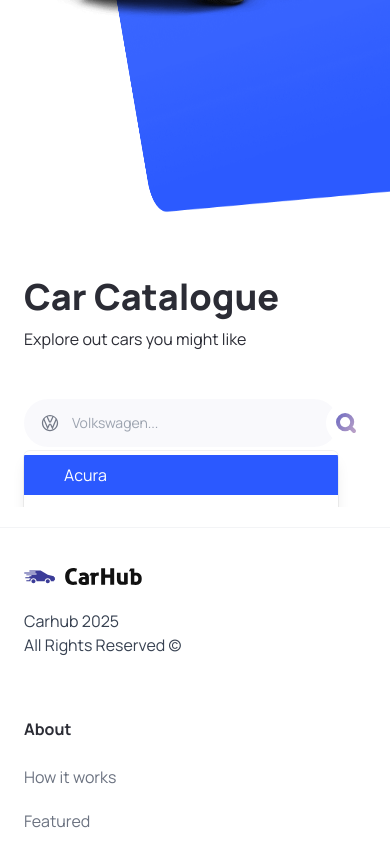
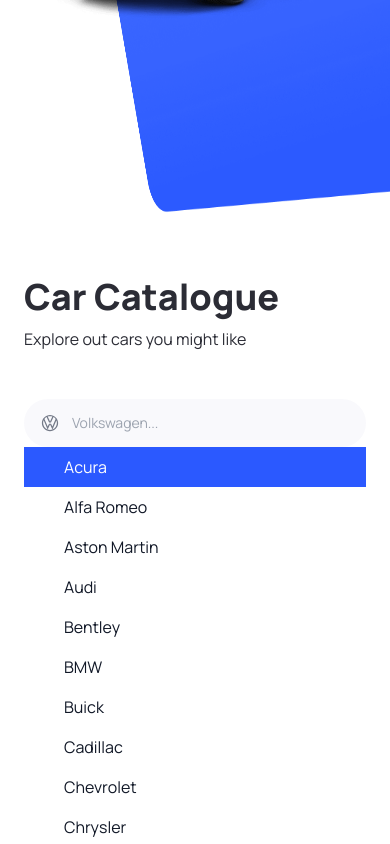
Before and after one commit to AndriiZakharenko/car-hub, a Next.js app: page / in a window 390 px wide. Both pictures are taken after a click on the button 42 px from the left and 1493 px from the top of the page. Shown: the part 1071-1915 px from the top of the page. Built offline with nearby package versions, Linux system fonts and the light colour scheme.

Commit message:
feat-carcatalog: searchbar

```diff
--- a/app/page.tsx
+++ b/app/page.tsx
@@ -1,11 +1,26 @@
-import CarCatalog from "@/sections/CarCatalog";
+import CustomFilter from "@/components/CustomFilter";
+import SearchBar from "@/components/SearchBar";
 import Hero from "@/sections/Hero";
 
 export default function Home() {
   return (
     <main className="overflow-hidden">
       <Hero />
-      <CarCatalog/>
+
+      <section className="mt-12 padding-x padding-y max-width" id="discover">
+        <div className="home__text-container">
+          <h1 className="text-4xl font-extrabold">Car Catalogue</h1>
+          <p>Explore out cars you might like</p>
+        </div>
+
+        <div className="home__filters">
+          <SearchBar/>
+          <div className="home__filter-container">
+            <CustomFilter title='fuel'/>
+            <CustomFilter title='year'/>
+          </div>
+        </div>
+      </section>
     </main>
   );
 }
--- a/components/CustomButton.tsx
+++ b/components/CustomButton.tsx
@@ -1,17 +1,7 @@
 "use client";
 
+import { CustomButtonProps } from "@/types";
 import Image from "next/image";
-import { MouseEventHandler } from "react";
-
-interface CustomButtonProps {
-  isDisabled?: boolean;
-  btnType?: "button" | "submit";
-  containerStyles?: string;
-  textStyles?: string;
-  title: string;
-  rightIcon?: string;
-  handleClick?: MouseEventHandler<HTMLButtonElement>;
-}
 
 const CustomButton = ({
   isDisabled,
--- a/components/SearchBar.tsx
+++ b/components/SearchBar.tsx
@@ -1,6 +1,6 @@
 "use client";
+
 import { useState } from "react";
-import SearchButton from "./SearchButton";
 import SearchManufacturer from "./SearchManufacturer";
 
 const SearchBar = () => {
@@ -11,11 +11,10 @@
   return (
     <form className="searchbar" onSubmit={handleSearch}>
       <div className="searchbar__item">
-        <SearchManufacturer
+      <SearchManufacturer
           manufacturer={manufacturer}
           setManuFacturer={setManuFacturer}
         />
-        <SearchButton otherClasses="sm:hidden" />
       </div>
     </form>
   );
--- a/components/SearchManufacturer.tsx
+++ b/components/SearchManufacturer.tsx
@@ -1,14 +1,10 @@
 "use client";
 
 import { manufacturers } from "@/constants/manufactures";
+import { SearchManuFacturerProps } from "@/types";
 import { Combobox, Transition } from "@headlessui/react";
 import Image from "next/image";
 import { Fragment, useState } from "react";
-
-interface SearchManuFacturerProps {
-  manufacturer: string;
-  setManuFacturer: (manufacturer: string) => void;
-}
 
 const SearchManufacturer = ({
   manufacturer,
@@ -39,14 +35,12 @@
               alt="car logo"
             />
           </Combobox.Button>
-
           <Combobox.Input
             className="search-manufacturer__input"
-            displayValue={(item: string) => item}
+            displayValue={(manufacturer: string) => manufacturer}
             onChange={(event) => setQuery(event.target.value)}
             placeholder="Volkswagen..."
           />
-
           <Transition
             as={Fragment}
             leave="transition ease-in duration-100"
@@ -54,19 +48,8 @@
             leaveTo="opacity-0"
             afterLeave={() => setQuery("")}
           >
-            <Combobox.Options
-              className="absolute mt-1 max-h-60 w-full overflow-auto rounded-md bg-white py-1 text-base shadow-lg ring-1 ring-black ring-opacity-5 focus:outline-none sm:text-sm"
-              static
-            >
-              {filteredManufacturers.length === 0 && query !== "" ? (
-                <Combobox.Option
-                  value={query}
-                  className="search-manufacturer__option"
-                >
-                  Create `{query}`
-                </Combobox.Option>
-              ) : (
-                filteredManufacturers.map((item) => (
+            <Combobox.Options>
+              {filteredManufacturers.map((item) => (
                 <Combobox.Option
                   key={item}
                   className={({ active }) =>
@@ -89,17 +72,14 @@
                       {selected ? (
                         <span
                           className={`absolute inset-y-0 left-0 flex items-center pl-3 ${
-                              active
-                                ? "text-white"
-                                : "text-pribg-primary-purple"
+                            active ? "text-white" : "text-pribg-primary-purple"
                           }`}
                         ></span>
                       ) : null}
                     </>
                   )}
                 </Combobox.Option>
-                ))
-              )}
+              ))}
             </Combobox.Options>
           </Transition>
         </div>
--- a/sections/CarCatalog.tsx
+++ /dev/null
@@ -1,24 +0,0 @@
-import CustomFilter from "@/components/CustomFilter";
-import SearchBar from "@/components/SearchBar";
-
-const CarCatalog = () => {
-  return (
-    <section className="mt-12 padding-x padding-y max-width" id="discover">
-      <div className="home__text-container">
-        <h1 className="text-4xl font-extrabold">Car Catalogue</h1>
-        <p>Explore out cars you might like</p>
-      </div>
-
-      <div className="home__filters">
-        <SearchBar />
-
-        <div className="home__filter-container">
-          <CustomFilter />
-          <CustomFilter />
-        </div>
-      </div>
-    </section>
-  );
-};
-
-export default CarCatalog;
--- /dev/null
+++ b/types/index.ts
@@ -0,0 +1,16 @@
+import { MouseEventHandler } from "react";
+
+export interface CustomButtonProps {
+  isDisabled?: boolean;
+  btnType?: "button" | "submit";
+  containerStyles?: string;
+  textStyles?: string;
+  title: string;
+  rightIcon?: string;
+  handleClick?: MouseEventHandler<HTMLButtonElement>;
+}
+
+export interface SearchManuFacturerProps {
+  manufacturer: string;
+  setManuFacturer: (manufacturer: string) => void;
+}
```
Also changed, not shown: 2 other files (tests, documents, lock files or other folders). Lines whose indentation alone changed are shown as unchanged.
